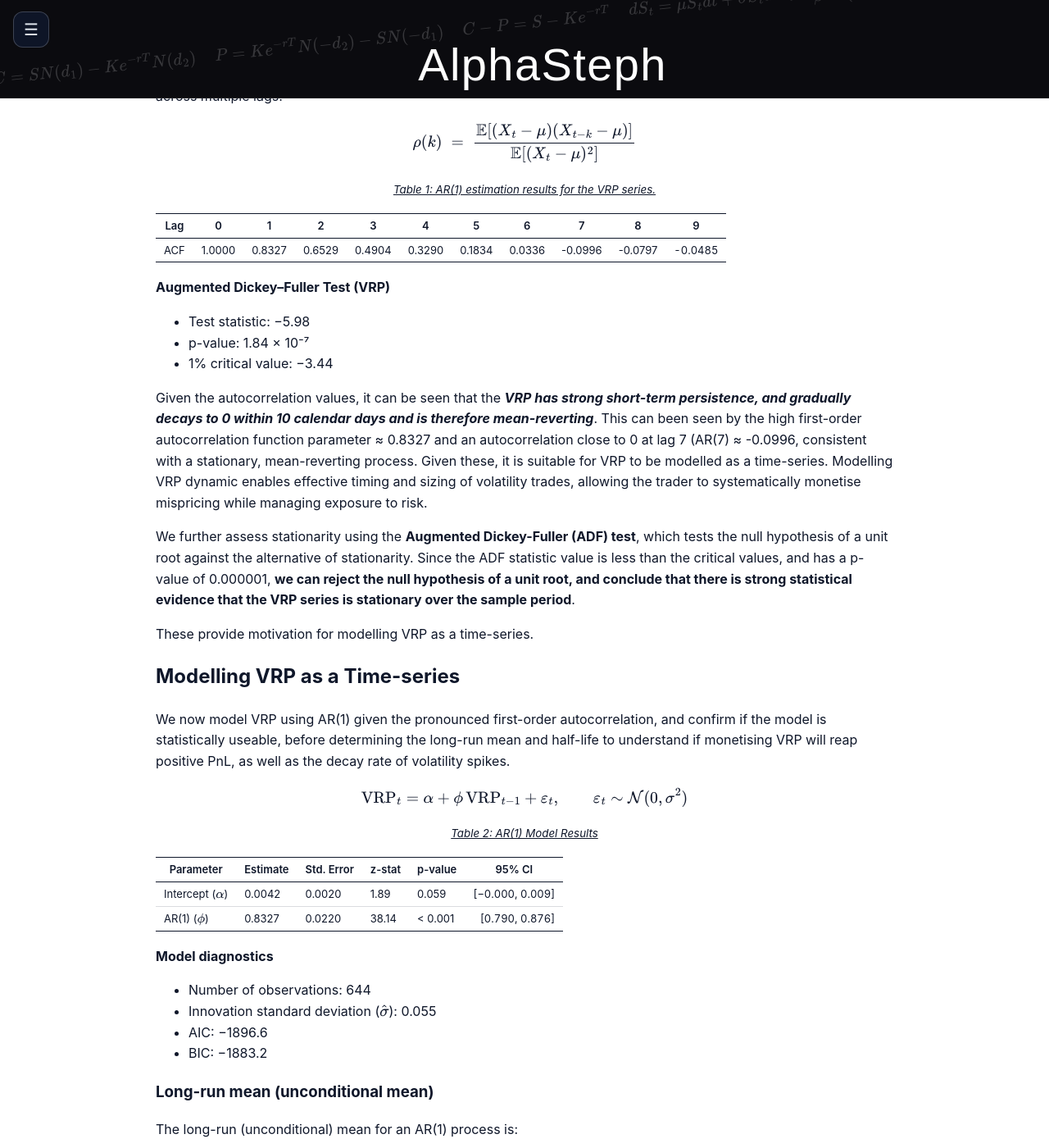
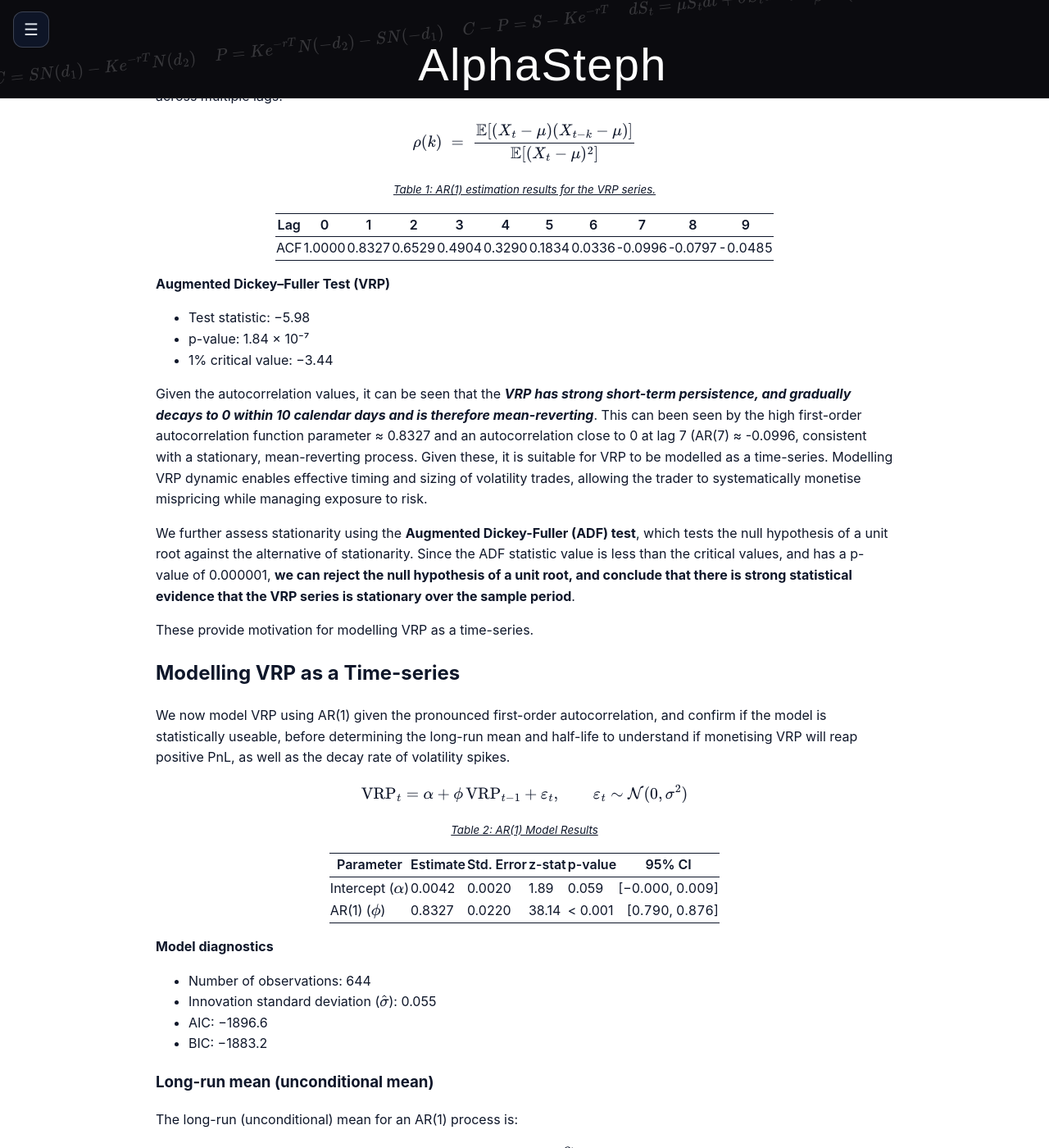
Before and after one commit to sljy1995/StephTheAlpha, a Jekyll site: the page built from _posts/2025-12-25-monetising-vrp-for-aapl.md, in a window 1280 px wide and 1400 px high, scrolled down 1914 px. Shown: the whole window at 82% size. Built offline with Jekyll 4.4.1, drawn with Linux system fonts in a browser that asks for light colours; some web fonts are replaced.

Commit message:
Update custom.css

```diff
--- a/assets/css/custom.css
+++ b/assets/css/custom.css
@@ -250,7 +250,9 @@ article table,
   background: #ffffff;
   border-top: 1.5px solid #0f172a;
   border-bottom: 1.5px solid #0f172a;
-  margin: 12px 0 18px;
+  margin-left: auto;
+  margin-right: auto;
+}
 }
 
 .content th,
```
